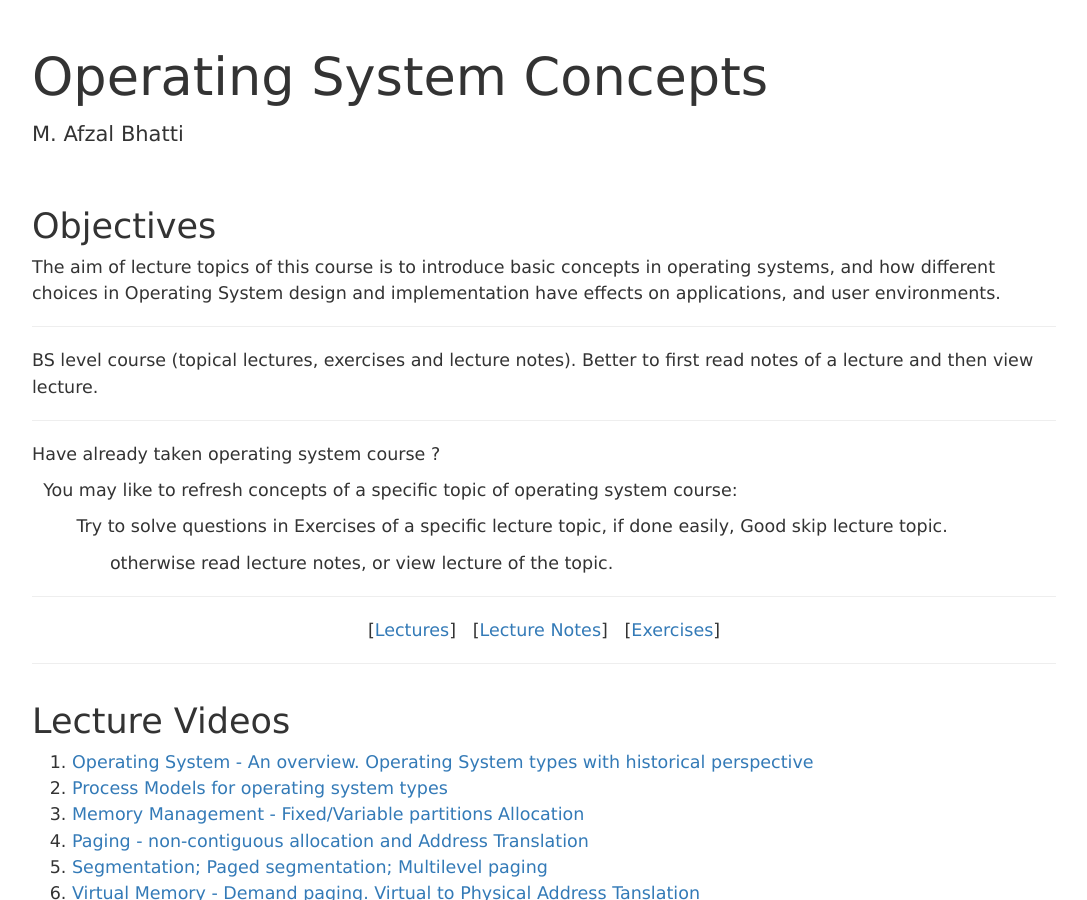
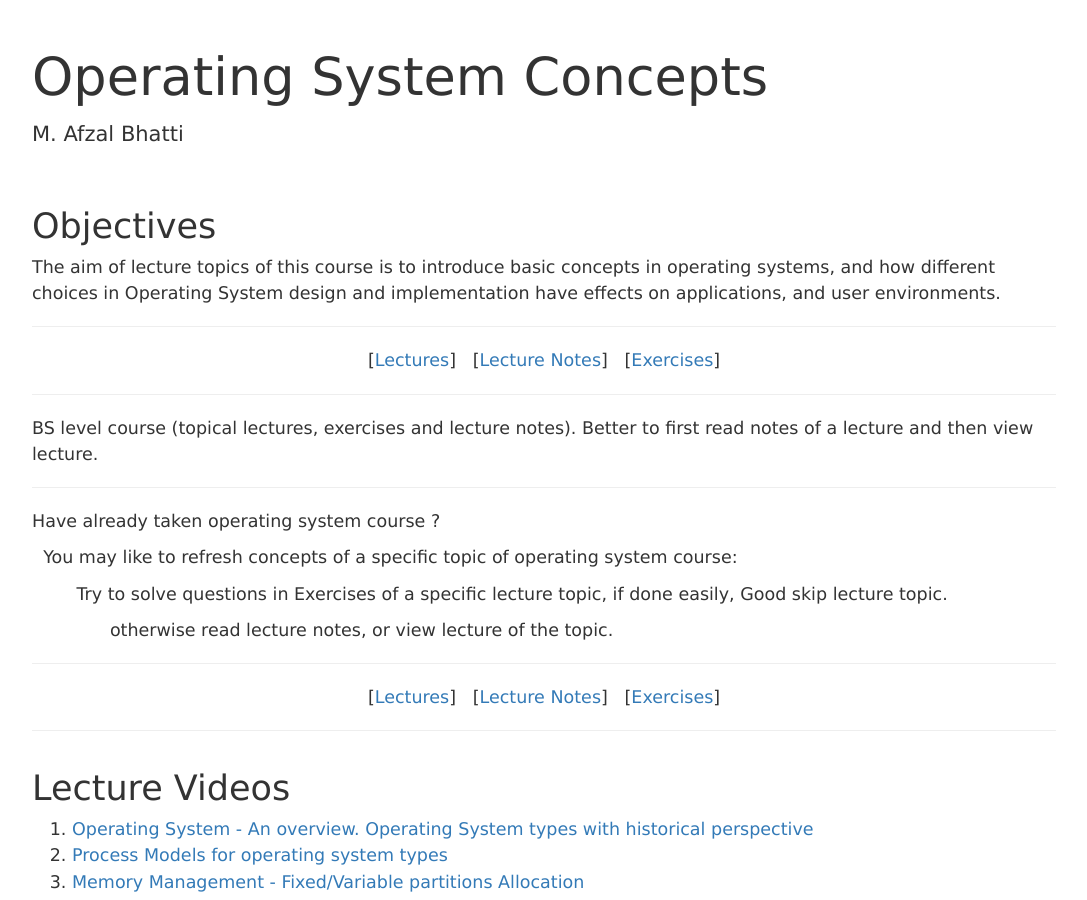
Before and after one commit to CS-Concepts-hub/Operating-Systems-Concepts, a Jekyll site: the page built from index.html, in a window 1280 px wide and 900 px high. Shown: the whole window, without its empty margins (96-1183 px from the left). Built offline with Jekyll 4.4.1, drawn with Linux system fonts in a browser that asks for light colours.

Commit message:
Update index.html

```diff
--- a/index.html
+++ b/index.html
@@ -16,6 +16,9 @@ weight: 0
 		<p>
 			The aim of lecture topics of this course is to introduce basic concepts in operating systems, and how different choices in Operating System design and implementation have effects on applications, and user environments.
 		</p>
+		<hr>
+		<p class="center">
+		[<a href="#lectures">Lectures</a>]&nbsp;&nbsp;&nbsp;[<a href="#notes">Lecture Notes</a>]&nbsp;&nbsp;&nbsp;[<a href="#exercises">Exercises</a>]
 		<hr>
 		<p>
 			BS level course (topical lectures, exercises and lecture notes). Better to first read notes of a lecture and then view lecture.
```
